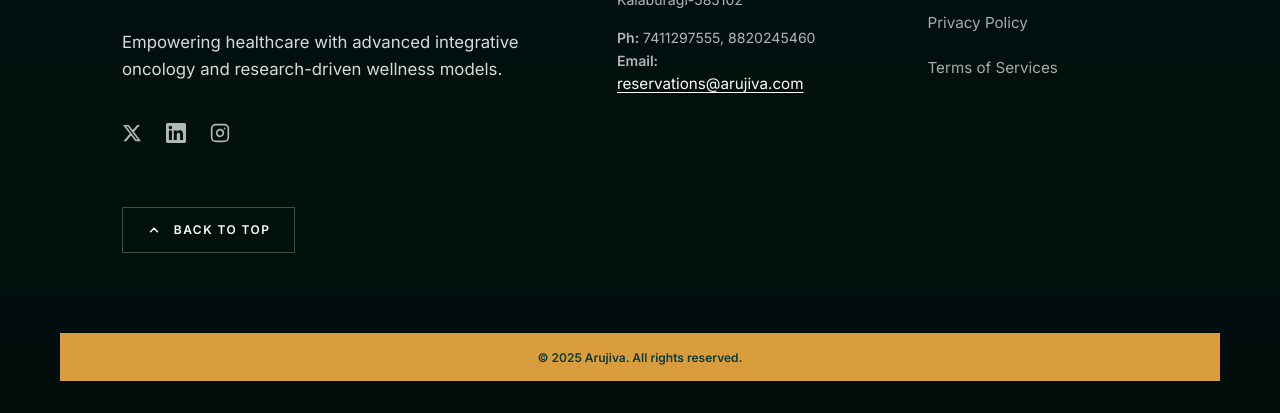
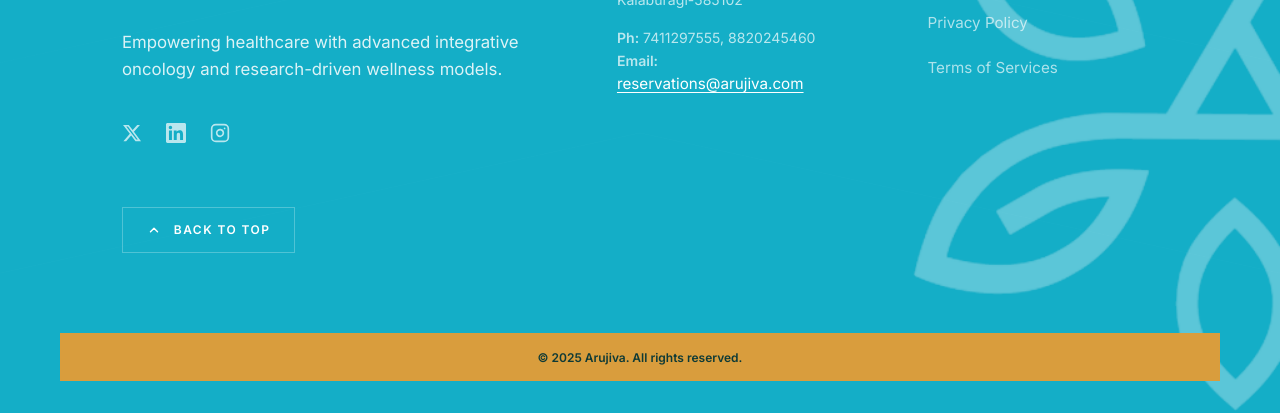
Before and after one commit to error0p/arujiva1, a plain HTML site: page abstract.html in a window 1280 px wide. Shown: the part 7715-8128 px from the top of the page. Drawn offline with nearby package versions, Linux system fonts and the light colour scheme.

Commit message:
Update footer background with new branded leaf pattern image

```diff
--- a/index.css
+++ b/index.css
@@ -1094,13 +1094,7 @@
    ======================================== */
 
 .ataraxis-footer {
-  background: var(--ata-teal);
-  background-image:
-    linear-gradient(to bottom, rgba(14, 58, 54, 0.92), rgba(14, 58, 54, 0.98)),
-    url('silhouette.png');
-  background-size: cover;
-  background-position: center 20%;
-  background-blend-mode: multiply;
+  background: #1488a0 url('footer-brand-bg.png') center center / cover no-repeat;
   color: white;
   border-radius: 40px 40px 0 0;
   padding: 6rem 5% 0;
```
Also changed, not shown: footer-brand-bg.png (added).
